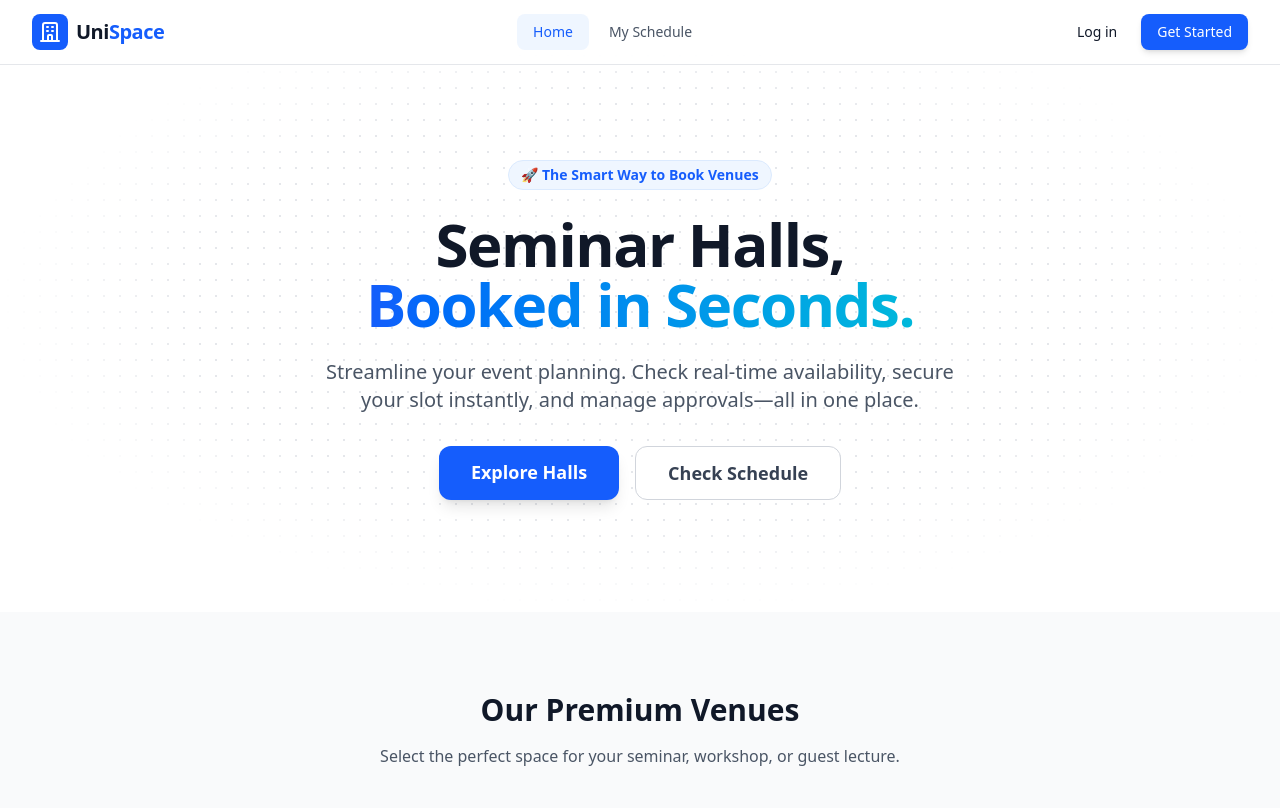
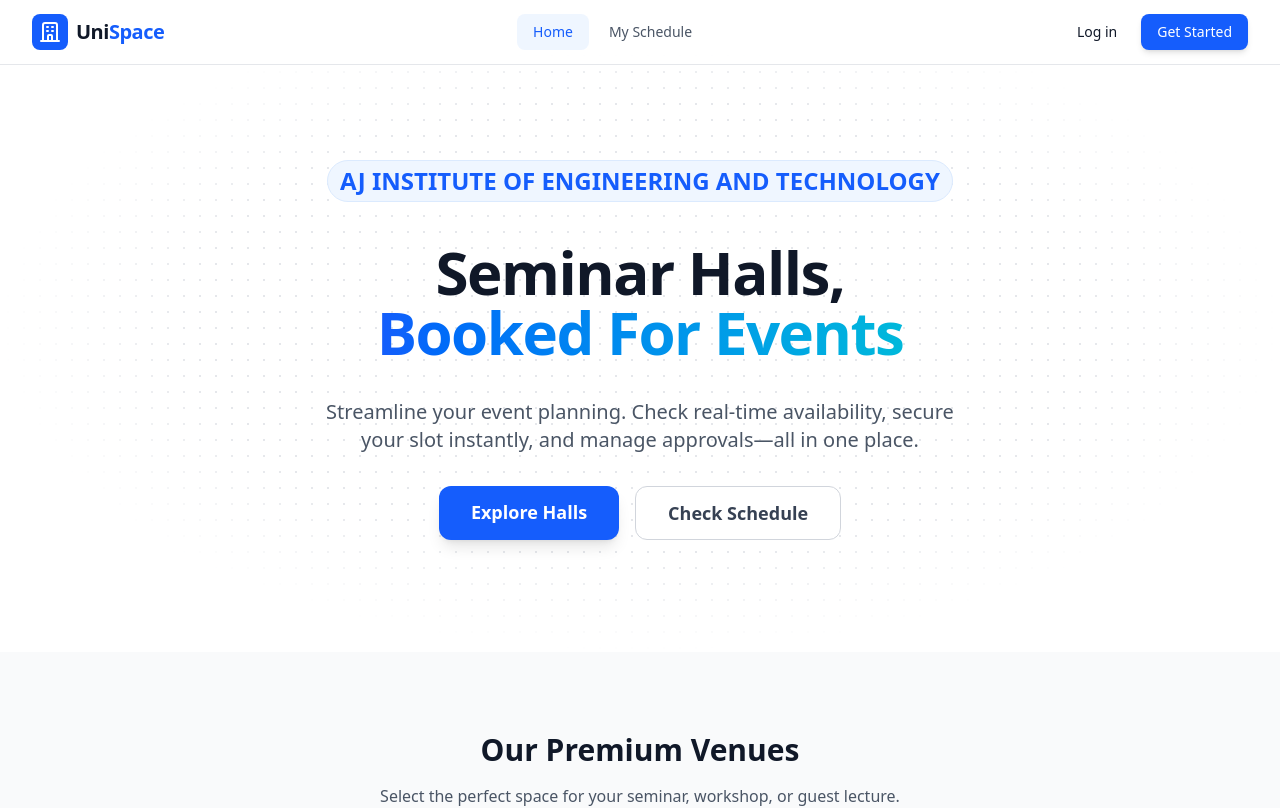
Before and after one commit to Akashracharya/UniSpace---Seminar-Hall-Booking-System, a Next.js app: page / in a window 1280 px wide. Shown: the top 808 px of the page. Built offline with nearby package versions, Linux system fonts and the light colour scheme; no server answers; the database is empty.

Commit message:
ui changes

```diff
--- a/src/app/dashboard/page.js
+++ b/src/app/dashboard/page.jsx
@@ -64,7 +64,7 @@ export default function Dashboard() {
   if (loading) return <div className="p-10 text-center text-gray-500">Loading schedule...</div>;
 
   return (
-    <div className="min-h-screen bg-gray-50 p-8">
+    <div className="mt-15 min-h-screen bg-gray-50 p-8">
       <div className="max-w-6xl mx-auto">
         <div className="flex justify-between items-center mb-8">
           <h1 className="text-3xl font-bold text-gray-900">Seminar Hall Schedule</h1>
--- a/src/app/page.jsx
+++ b/src/app/page.jsx
@@ -17,13 +17,13 @@ export default async function Home() {
         </div>
 
         <div className="relative max-w-7xl mx-auto px-4 sm:px-6 lg:px-8 text-center">
-          <span className="inline-block py-1 px-3 rounded-full bg-blue-50 text-blue-600 text-sm font-semibold mb-6 border border-blue-100">
-            🚀 The Smart Way to Book Venues
+          <span className="inline-block py-1 px-3 rounded-full bg-blue-50 text-blue-600 mb-10 border border-blue-100 font-semibold text-2xl">
+            AJ INSTITUTE OF ENGINEERING AND TECHNOLOGY
           </span>
-          <h1 className="text-5xl md:text-6xl font-extrabold tracking-tight text-gray-900 mb-6">
+          <h1 className="text-5xl md:text-6xl font-extrabold tracking-tight text-gray-900 mb-9">
             Seminar Halls, <br />
             <span className="text-transparent bg-clip-text bg-gradient-to-r from-blue-600 to-cyan-500">
-              Booked in Seconds.
+              Booked For Events
             </span>
           </h1>
           <p className="text-xl text-gray-600 mb-8 max-w-2xl mx-auto">
```
Also changed, not shown: src/app/admin/page.jsx (renamed from src/app/admin/page.js).
